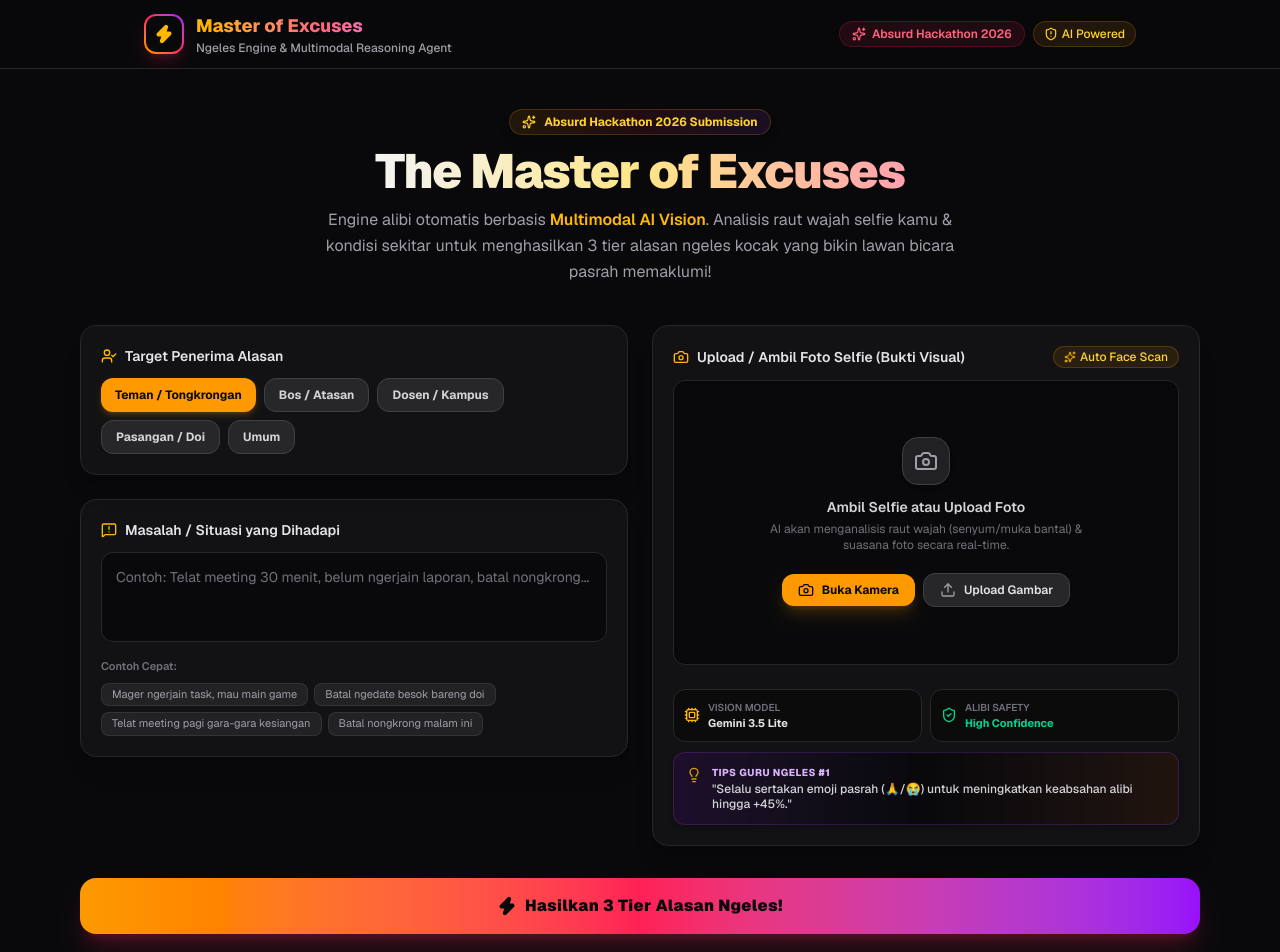
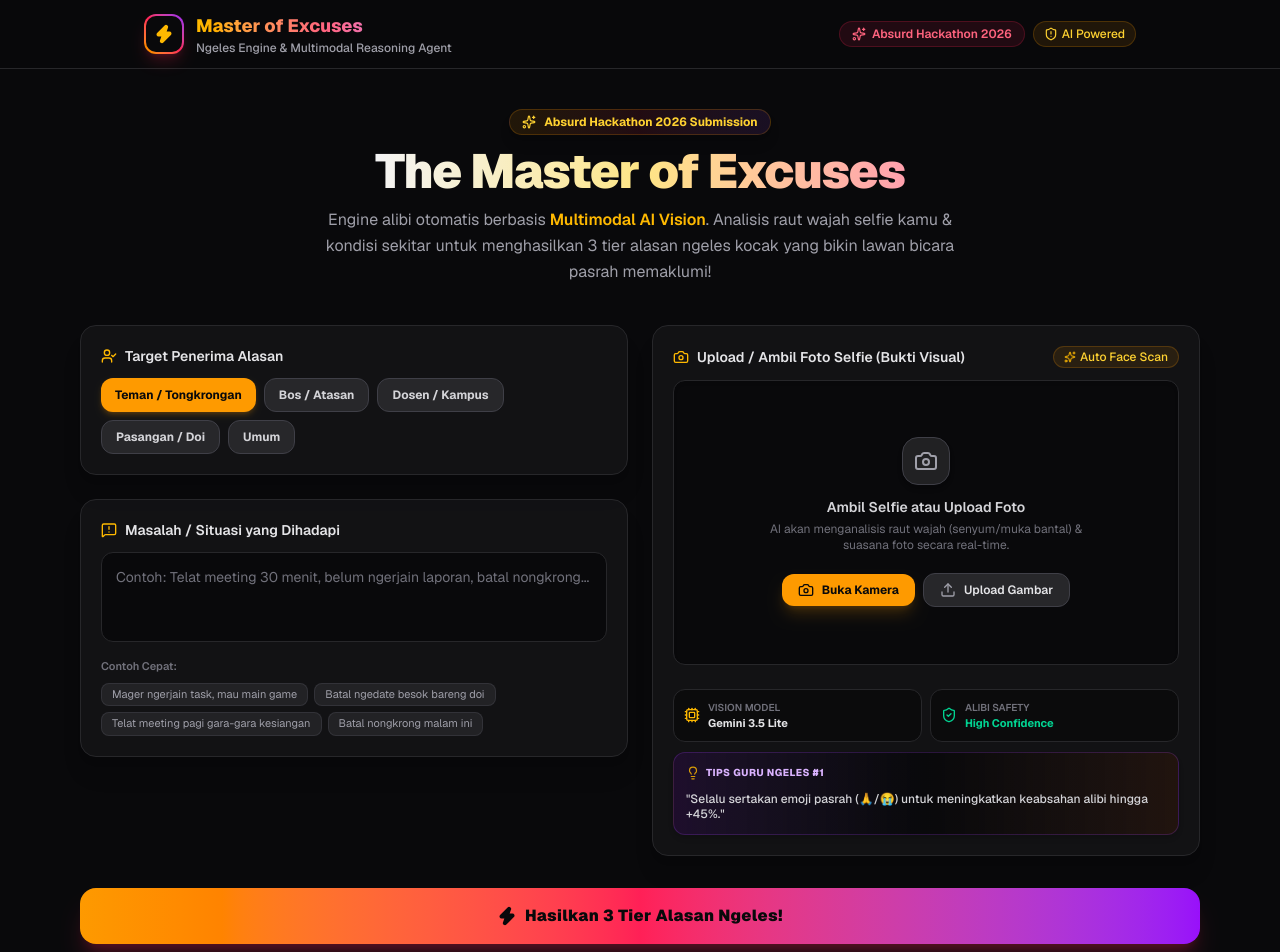
Before and after one commit to ZurielManurung/ngeles-engine, a Next.js app: page / in a window 1280 px wide. Shown: the top 952 px of the page. Built offline with nearby package versions, Linux system fonts and the light colour scheme.

Commit message:
Fix: Lock Tips container height with min-h-[68px] to prevent layout shift

```diff
--- a/src/components/CameraCapture.tsx
+++ b/src/components/CameraCapture.tsx
@@ -15,11 +15,12 @@ export default function CameraCapture({ onImageCaptured, imagePreview }: CameraC
   const canvasRef = useRef<HTMLCanvasElement | null>(null);
   const streamRef = useRef<MediaStream | null>(null);
 
+  // Tips with balanced text length to keep container height rock-solid & fixed
   const tips = [
     'Selalu sertakan emoji pasrah (🙏/😭) untuk meningkatkan keabsahan alibi hingga +45%.',
     'Kirim Voice Note (VN) di jam ganjil (misal 07:14) agar alibi terkesan spontan & dadakan.',
-    'Gunakan fitur View Once (sekali lihat) di WA untuk alibi Tier 3 agar misterius & ga bisa di-ss.',
-    'Raut muka cengengesan polos biasanya bikin lawan bicara pasrah memaklumi.',
+    'Gunakan fitur View Once (sekali lihat) di WA untuk alibi Tier 3 agar misterius & aman.',
+    'Raut muka cengengesan polos biasanya langsung membuat lawan bicara pasrah memaklumi.',
   ];
 
   const [currentTipIdx, setCurrentTipIdx] = useState(0);
@@ -230,7 +231,7 @@ export default function CameraCapture({ onImageCaptured, imagePreview }: CameraC
         </div>
       </div>
 
-      {/* AI Radar Stats & Tips Widget to fill empty space under photo */}
+      {/* AI Radar Stats & Fixed Height Tips Widget */}
       <div className="flex flex-col gap-2.5 pt-2">
         {/* Radar Metrics Grid */}
         <div className="grid grid-cols-2 gap-2">
@@ -250,17 +251,17 @@ export default function CameraCapture({ onImageCaptured, imagePreview }: CameraC
           </div>
         </div>
 
-        {/* Dynamic Tips Box */}
-        <div className="bg-gradient-to-r from-purple-950/30 via-zinc-950 to-amber-950/30 border border-purple-500/20 rounded-xl p-3 flex items-start gap-2.5 shadow-md">
-          <Lightbulb className="w-4 h-4 text-amber-400 shrink-0 mt-0.5 animate-pulse" />
-          <div className="flex-1">
+        {/* Dynamic Tips Box with Paten Fixed Minimum Height (min-h-[66px]) to Prevent Layout Shift */}
+        <div className="bg-gradient-to-r from-purple-950/30 via-zinc-950 to-amber-950/30 border border-purple-500/20 rounded-xl p-3 flex items-start gap-2.5 shadow-md min-h-[68px] justify-center flex-col">
+          <div className="flex items-center gap-1.5">
+            <Lightbulb className="w-3.5 h-3.5 text-amber-400 shrink-0 animate-pulse" />
             <p className="text-[10px] font-extrabold text-purple-300 uppercase tracking-wider">
               Tips Guru Ngeles #{(currentTipIdx % 4) + 1}
             </p>
-            <p className="text-xs text-zinc-300 font-medium leading-tight mt-0.5 transition-all duration-300">
-              "{tips[currentTipIdx]}"
-            </p>
           </div>
+          <p className="text-xs text-zinc-300 font-medium leading-tight transition-all duration-300 mt-0.5">
+            "{tips[currentTipIdx]}"
+          </p>
         </div>
       </div>
     </div>
```
